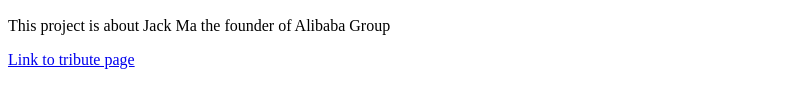
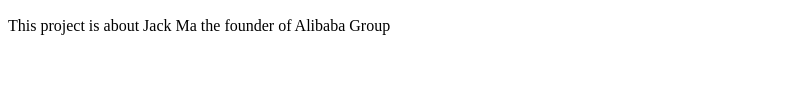
Before and after one commit to MasomRezaie/Personal-Portfolio-Page, a plain HTML site: page index.html in a window 1280 px wide. Shown: the part 513-620 px from the top of the page, without its empty margins (0-802 px from the left). Drawn offline with Linux system fonts and the light colour scheme.

```diff
--- a/index.html
+++ b/index.html
@@ -52,7 +52,7 @@
             <div class="project-tile">
                 <h2>Tribute page</h2>
                 <p>This project is about Jack Ma the founder of Alibaba Group</p>
-                <a href="tribute-page">Link to tribute page</a>
+                <!-- <a href="tribute-page">Link to tribute page</a> -->
             </div>
         </section>
 
```
